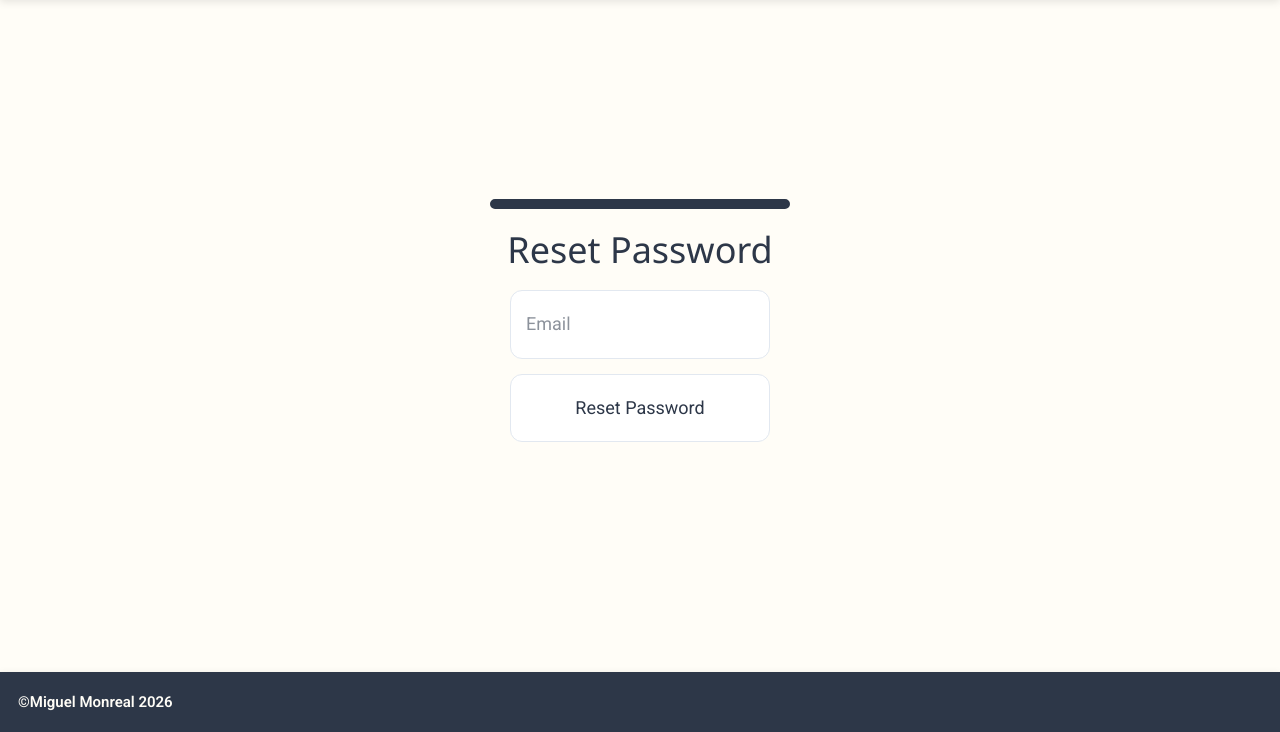
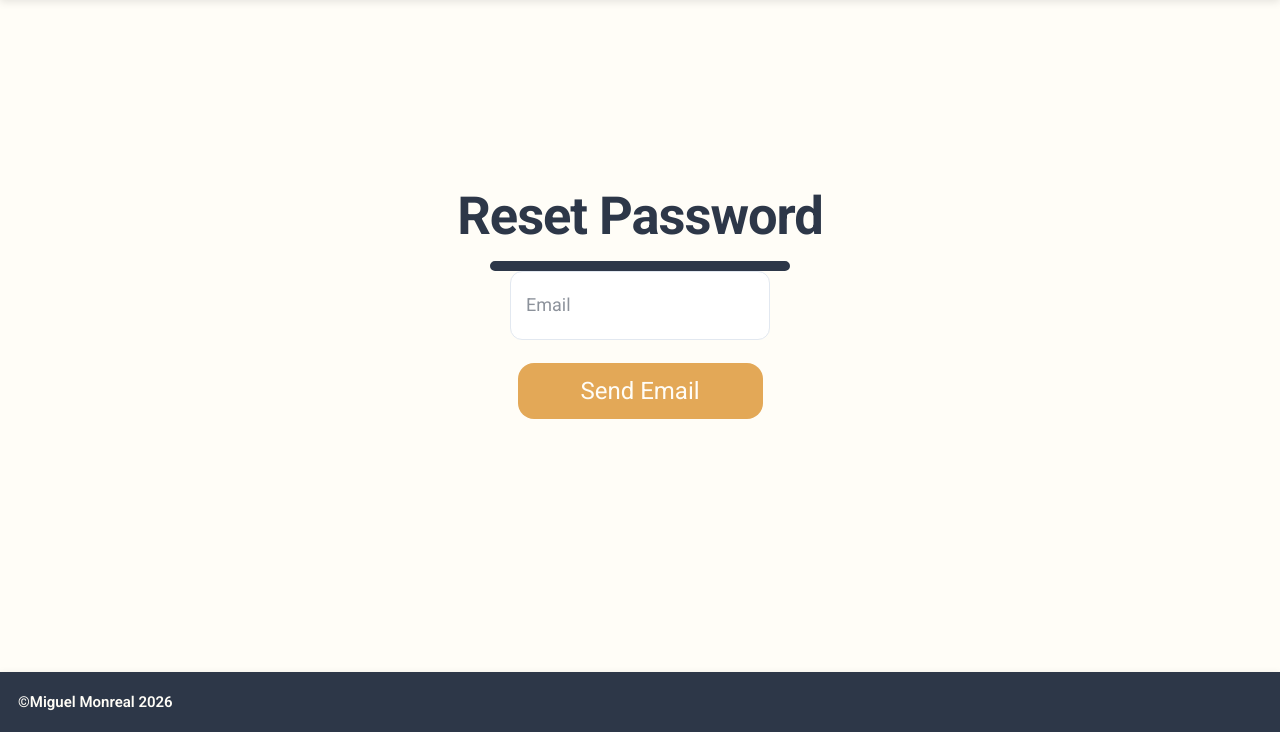
Before and after one commit to DeKingRey/HealthBridge, a Flask app: page /reset-password in a window 1280 px wide. Shown: the part 68-800 px from the top of the page. Run offline with Flask 3, Linux system fonts and the light colour scheme.

Commit message:
Minor CSS touch ups

```diff
--- a/app/routes.py
+++ b/app/routes.py
@@ -481,11 +481,11 @@ def reset_password_request():
                 _external=True
             )
 
-            body = "Reset Password Request"
-            subject = f"Click to reset: {reset_url}"
+            subject = "Reset Password Request"
+            body = f"Click to reset: {reset_url}"
             success = send_email(
                 user.email,
-                body, subject
+                subject, body
             )
 
         if success:
@@ -495,7 +495,7 @@ def reset_password_request():
             message = "Email failed to send - try again"
         # Stores send email info so resend email can access
         session["pending_email"] = {
-            "email": user.data,
+            "email": user.email,
             "subject": subject,
             "body": body
         }
@@ -504,6 +504,7 @@ def reset_password_request():
                                message=message,
                                success=success)
     return render_template("reset-password.html", form=form,
+                           header="Reset Password",
                            email_verified=False)
 
 
--- a/app/static/css/style.css
+++ b/app/static/css/style.css
@@ -80,7 +80,6 @@ main {
     justify-content: center;
     align-items: stretch;
     flex-direction: column;
-    text-align: center;
 
     animation: fadeIn 0.75s ease;
 }
@@ -489,6 +488,10 @@ nav {
     .btns {
         flex-direction: column;
     }
+
+    .modal-actions {
+        flex-direction: column;
+    }
 }
 
 .status-badge {
@@ -695,10 +698,10 @@ select {
 .w3-modal-content {
     background-color: white;
     border-radius: 18px;
-    padding: 2rem;
+    padding: 2rem !important;
 
-    max-width: 420px;
-    max-height: 10% auto;
+    max-width: 80%;
+    max-height: 100%;
 
     text-align: center;
 
@@ -710,18 +713,19 @@ select {
 .w3-modal-content h3 {
     margin-top: 0;
     margin-bottom: 0.5rem;
-    font-size: 1.6rem;
+    font-size: 3rem;
     font-weight: 700;
 }
 
-.w3-modal-content p {
-    margin: 0.75rem 0;
+.w3-modal-content .w3-container p {
+    margin: 0.85rem 0;
+    font-size: 2rem;
 }
 
 .modal-warning {
     color: var(--error-colour);
     font-weight: 600;
-    font-size: 0.95rem;
+    font-size: 2rem;
 }
 
 .modal-actions {
@@ -737,7 +741,7 @@ select {
 }
 
 .modal-actions button {
-    min-width: 140px;
+    min-width: 200px;
 }
 
 /* #endregion */
--- a/app/templates/dashboard.html
+++ b/app/templates/dashboard.html
@@ -1,8 +1,8 @@
 {% extends "layout.html" %}
 {% block content %}
 
-<h1>{{ current_user.first_name }}</h1>
-{% if current_user.is_admin %} <h3>You are an admin</h3> {% endif %}
+<h1 style="text-align: center;">{{ current_user.first_name }}</h1>
+{% if current_user.is_admin %} <h3 style="text-align: center;">You are an admin</h3> {% endif %}
 
 <div class="btns">
     <a href="{{ url_for('main.health_info') }}" class="w3-btn w3-round-xlarge btn-hover-colour accent-colour">
--- a/app/templates/layout.html
+++ b/app/templates/layout.html
@@ -94,7 +94,7 @@
         {% endif %}
     </div>
 
-    <div class="loading-screen" id="loading-screen">
+    <div class="loading-screen w3-hide" id="loading-screen">
         <div class="spinner"></div>
     </div>
 
--- a/app/templates/reset-password.html
+++ b/app/templates/reset-password.html
@@ -1,7 +1,5 @@
 {% extends "layout.html" %}
 {% block content %}
-
-<h1>Reset Password</h1>
 
 <!-- First gets user to verify email, then allows password resetting -->
 {% if not email_verified %}
@@ -14,7 +12,9 @@
             <p style="color: red;">{{ error }}</p>
         {% endfor %}
 
-        {{ form.submit }}
+        <button type="submit" class="w3-btn w3-round-xlarge btn-hover-colour accent-colour" style="margin-bottom: 50px;">
+            Send Email
+        </button>
     </form>
 {% else %}
     <form method="POST">
@@ -27,7 +27,9 @@
             <p style="color: red;">{{ error }}</p>
         {% endfor %}
 
-        {{ form.submit }}
+        <button type="submit" class="w3-btn w3-round-xlarge btn-hover-colour accent-colour" style="margin-bottom: 50px;">
+            Reset Password
+        </button>
     </form>
 {% endif %}
 
```
Also changed, not shown: instance/healthbridge.db.
